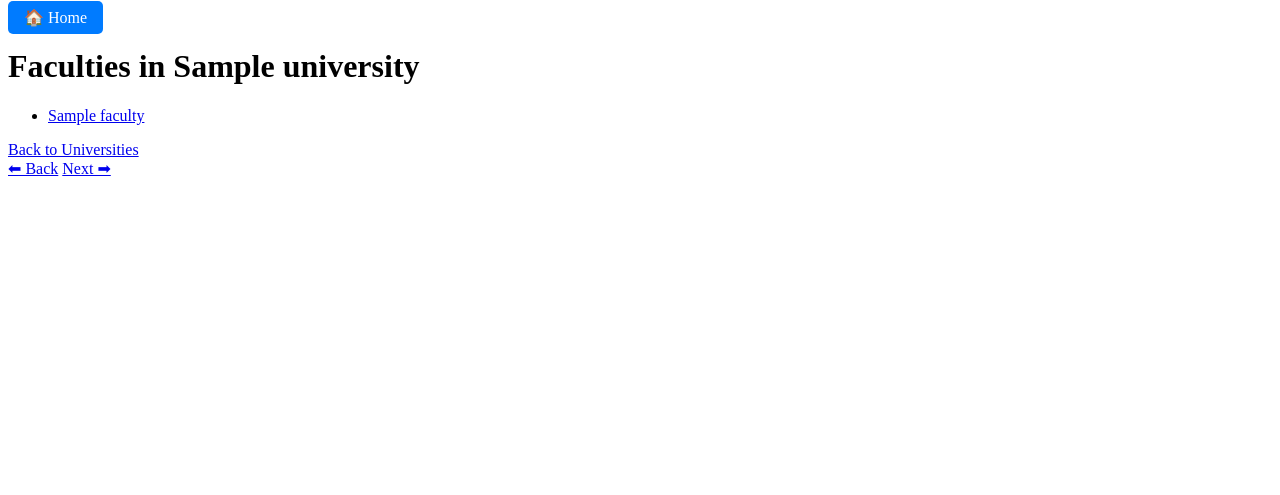
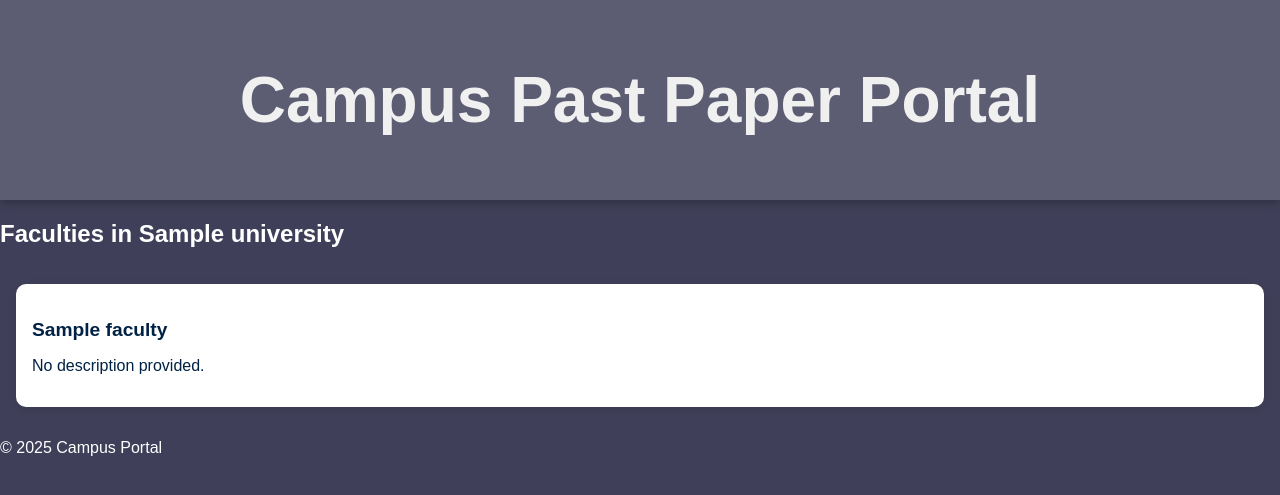
Before and after one commit to veronesekato7/Pastpapers, a Django app: page /faculties/1/ in a window 1280 px wide. Shown: the top 495 px of the page. Run offline with Django 5.2, Linux system fonts and the light colour scheme; tables that the repository leaves empty hold one stand-in row (values such as "Sample post").

Commit message:
adding style seets,css and some javascript

```diff
--- a/Campus/settings.py
+++ b/Campus/settings.py
@@ -45,7 +45,8 @@ ROOT_URLCONF = 'Campus.urls'
 TEMPLATES = [
     {
         'BACKEND': 'django.template.backends.django.DjangoTemplates',
-        'DIRS': [],
+        'DIRS': [BASE_DIR / 'templates'],
+        #'DIRS': [],
         'APP_DIRS': True,
         'OPTIONS': {
             'context_processors': [
--- /dev/null
+++ b/CampusPapers/static/css/faculty_list.css
@@ -0,0 +1,64 @@
+.faculty-scroll-container {
+    max-height: 70vh;  /* Sets visible height */
+    overflow-y: auto;  /* Enables vertical scrolling */
+    padding: 1rem;
+    display: flex;
+    flex-direction: column;  /* Stack items vertically */
+    gap: 1rem;
+}
+
+.faculty-card {
+    background-color: #ffffff;
+    border-radius: 10px;
+    padding: 1rem;
+    box-shadow: 0 2px 8px rgba(0, 0, 0, 0.1);
+    transition: transform 0.3s ease-in-out, box-shadow 0.3s ease-in-out;
+    cursor: pointer;
+}
+
+.faculty-card:hover {
+    transform: scale(1.05);
+    box-shadow: 0 10px 20px rgba(0, 0, 0, 0.3);
+}
+
+.faculty-card a {
+    text-decoration: none;
+    color: #002244;
+}
+
+.faculty-card h3 {
+    margin-bottom: 0.5rem;
+    font-size: 1.2rem;
+}
+
+body {
+    background-color: rgba(30, 30, 60, 0.85); /* dark blue with 85% opacity */
+    color: white;
+    font-family: Arial, sans-serif;
+    margin: 0;
+    padding: 0;
+  }
+
+  header {
+    background-color: rgba(255, 255, 255, 0.15); /* white transparent header */
+    padding: 20px;
+    text-align: center;
+    font-size: 2rem;
+    font-weight: bold;
+    color: #f0f0f0;
+    box-shadow: 0 2px 10px rgba(0, 0, 0, 0.3);
+  }
+
+  button {
+    background-color: rgba(255, 255, 255, 0.3);
+    border: none;
+    color: #333;
+    padding: 10px 20px;
+    border-radius: 6px;
+    cursor: pointer;
+    transition: background-color 0.3s ease;
+  }
+
+  button:hover {
+    background-color: rgba(255, 255, 255, 0.6);
+  }
--- /dev/null
+++ b/CampusPapers/templates/base.html
@@ -0,0 +1,24 @@
+{% load static %}
+<!DOCTYPE html>
+<html lang="en">
+<head>
+    <meta charset="UTF-8">
+    <title>{% block title %}Campus Papers{% endblock %}</title>
+    <link rel="stylesheet" href="{% static 'css/faculty_list.css' %}">
+</head>
+<body>
+
+    <header>
+        <h1>Campus Past Paper Portal</h1>
+    </header>
+
+    <main>
+        {% block content %}{% endblock %}
+    </main>
+
+    <footer>
+        <p>&copy; 2025 Campus Portal</p>
+    </footer>
+
+</body>
+</html>
--- a/CampusPapers/templates/faculty_list.html
+++ b/CampusPapers/templates/faculty_list.html
@@ -1,22 +1,20 @@
-<!DOCTYPE html>
-<html>
-<a href="{% url 'home' %}" style="padding:8px 16px; background:#007BFF; color:white; text-decoration:none; border-radius:5px;">🏠 Home</a>
+{% extends 'base.html' %}
 
-<head><title>Faculties of {{ university.name }}</title></head>
-<body>
-<h1>Faculties in {{ university.name }}</h1>
-<ul>
-  {% for faculty in faculties %}
-    <li><a href="{% url 'department_list' faculty.id %}">{{ faculty.name }}</a></li>
-  {% empty %}
-    <li>No faculties found.</li>
-  {% endfor %}
-</ul>
-<a href="{% url 'university_list' %}">Back to Universities</a>
-<div class="nav-buttons">
-    <a href="{% url 'university_list' %}">⬅ Back</a>
-    <a href="{% url 'department_list' university.id %}">Next ➡</a>
+{% block title %}Faculties{% endblock %}
+
+{% block content %}
+<h2>Faculties in {{ university.name }}</h2>
+
+<div class="faculty-scroll-container">
+    {% for faculty in faculties %}
+        <div class="faculty-card">
+            <a href="{% url 'department_list' faculty.id %}">
+                <h3>{{ faculty.name }}</h3>
+                <p>{{ faculty.description|default:"No description provided." }}</p>
+            </a>
+        </div>
+    {% empty %}
+        <p>No faculties found.</p>
+    {% endfor %}
 </div>
-
-</body>
-</html>
+{% endblock %}
```
